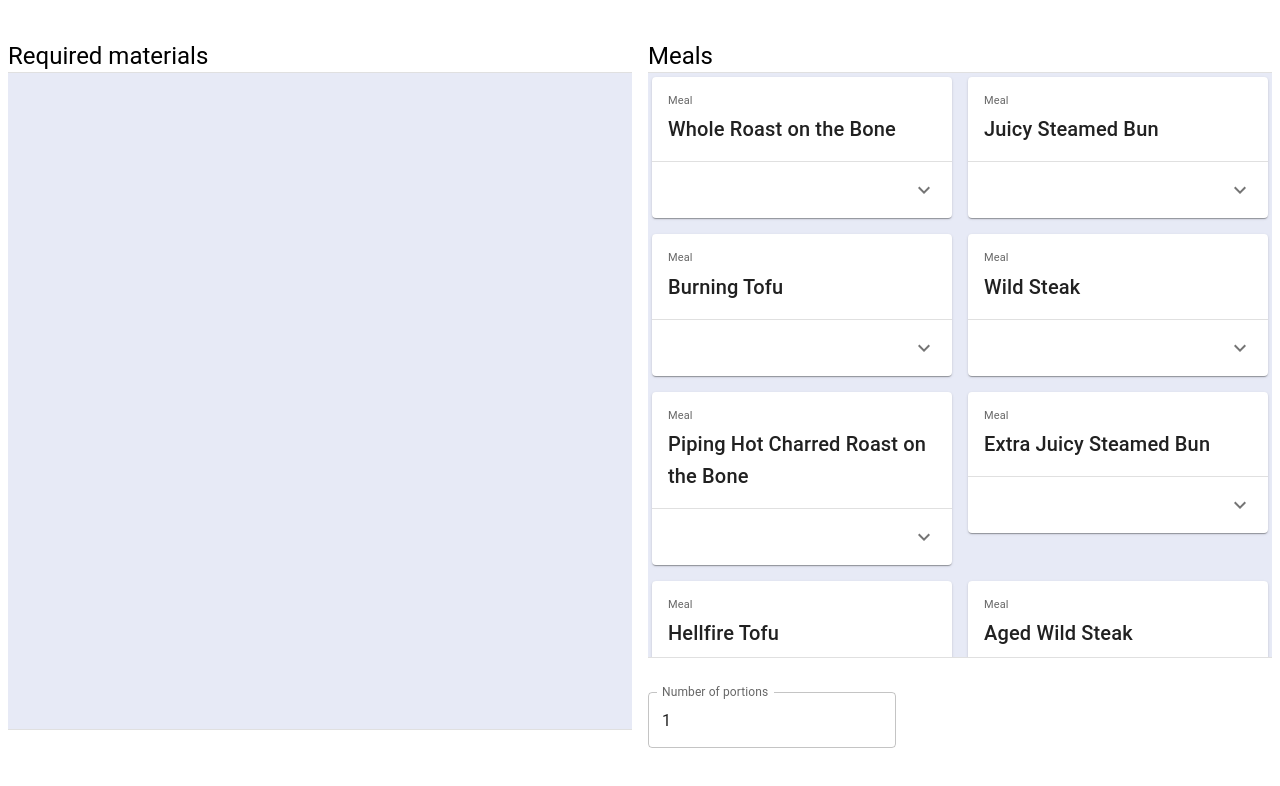
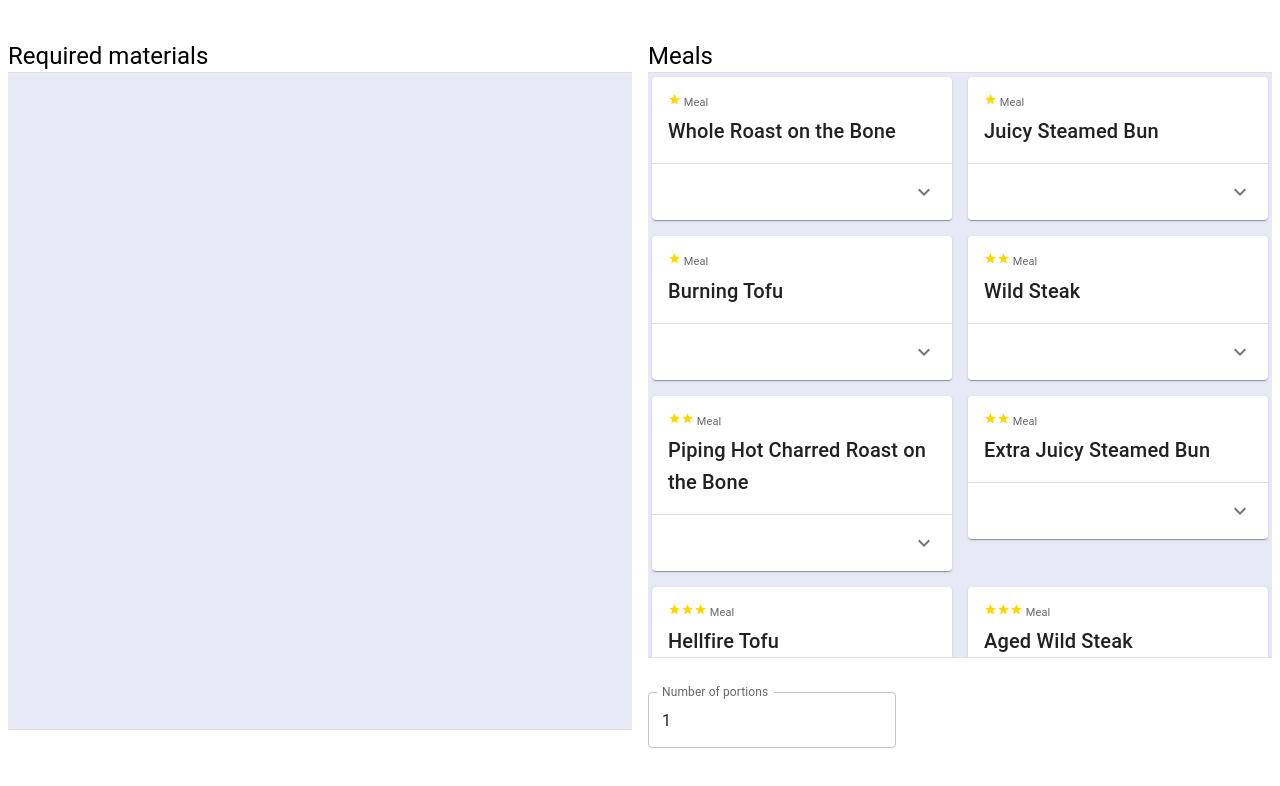
Before and after one commit to tokarskimarcin/dbz-kakarot-cooking-materials-calculator, a React (Create React App) app: page / in a window 1280 px wide. Shown: the top 786 px of the page. Built offline with nearby package versions, Linux system fonts and the light colour scheme.

Commit message:
Added stars to meal component

```diff
--- a/src/components/calculator/meals/Meal.tsx
+++ b/src/components/calculator/meals/Meal.tsx
@@ -1,13 +1,18 @@
 import {Typography} from '@mui/material';
 import MealData from './data/classes/Meal';
-
+import StarIcon from '@mui/icons-material/Star';
 
 export default function Meal(props: {data: MealData}) {
 
+  const starsCount = props.data.getStarsCount();
+  const Star = <StarIcon sx={{ fontSize: 13, color: 'gold' }}></StarIcon>;
+    const stars = starsCount < 5 ?
+      Array(starsCount).fill(Star) :
+      <Typography display='inline-block' sx={{ fontSize: 13, fontWeight: 'bold', color: 'gold' }}>{Star}{starsCount}</Typography>
     return (
       <>
         <Typography sx={{ fontSize: 11 }} color="text.secondary" gutterBottom>
-            {props.data.getType()}
+            {stars} {props.data.getType()}
         </Typography>
         <Typography variant="h6" component="div">
             {props.data.name}
--- a/src/components/calculator/meals/data/classes/Meal.ts
+++ b/src/components/calculator/meals/data/classes/Meal.ts
@@ -99,7 +99,7 @@ export default class Meal {
 
     constructor(
         public name: string,
-        protected start: number,
+        protected stars: number,
         protected dishType: DishTypes,
         protected materials: Array<RequiredMaterial>,
         protected mealEffects: Array<Buff>,
@@ -108,6 +108,7 @@ export default class Meal {
 
     getRequiredMaterials = (): Array<RequiredMaterial> => this.materials;
 
+    getStarsCount = () => this.stars;
     getType = (): string => this.type;
     getMealEffect = (): Array<Buff> => this.mealEffects;
     getStatBoost = (): Array<Buff> => this.statBoost;
```
